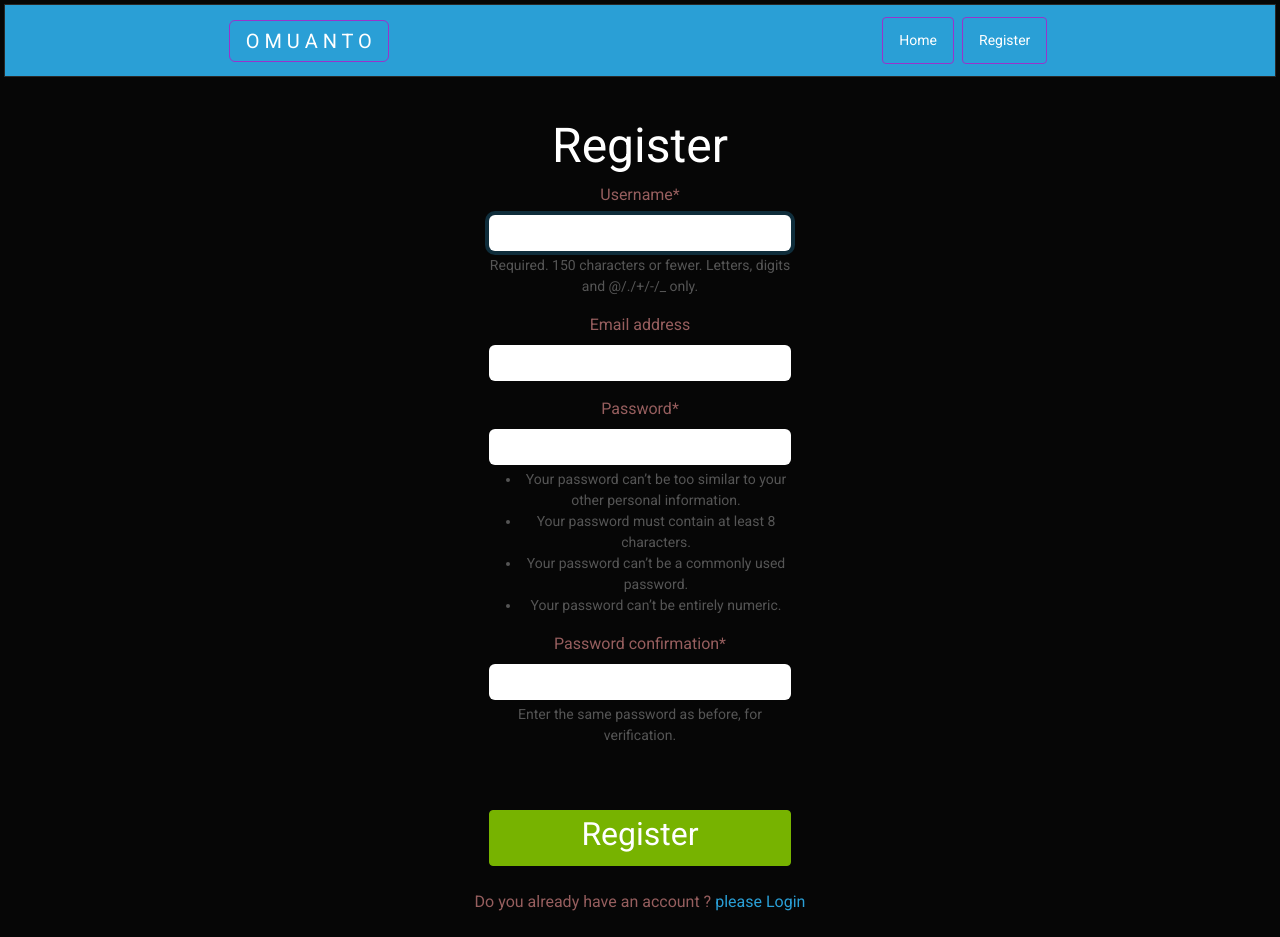
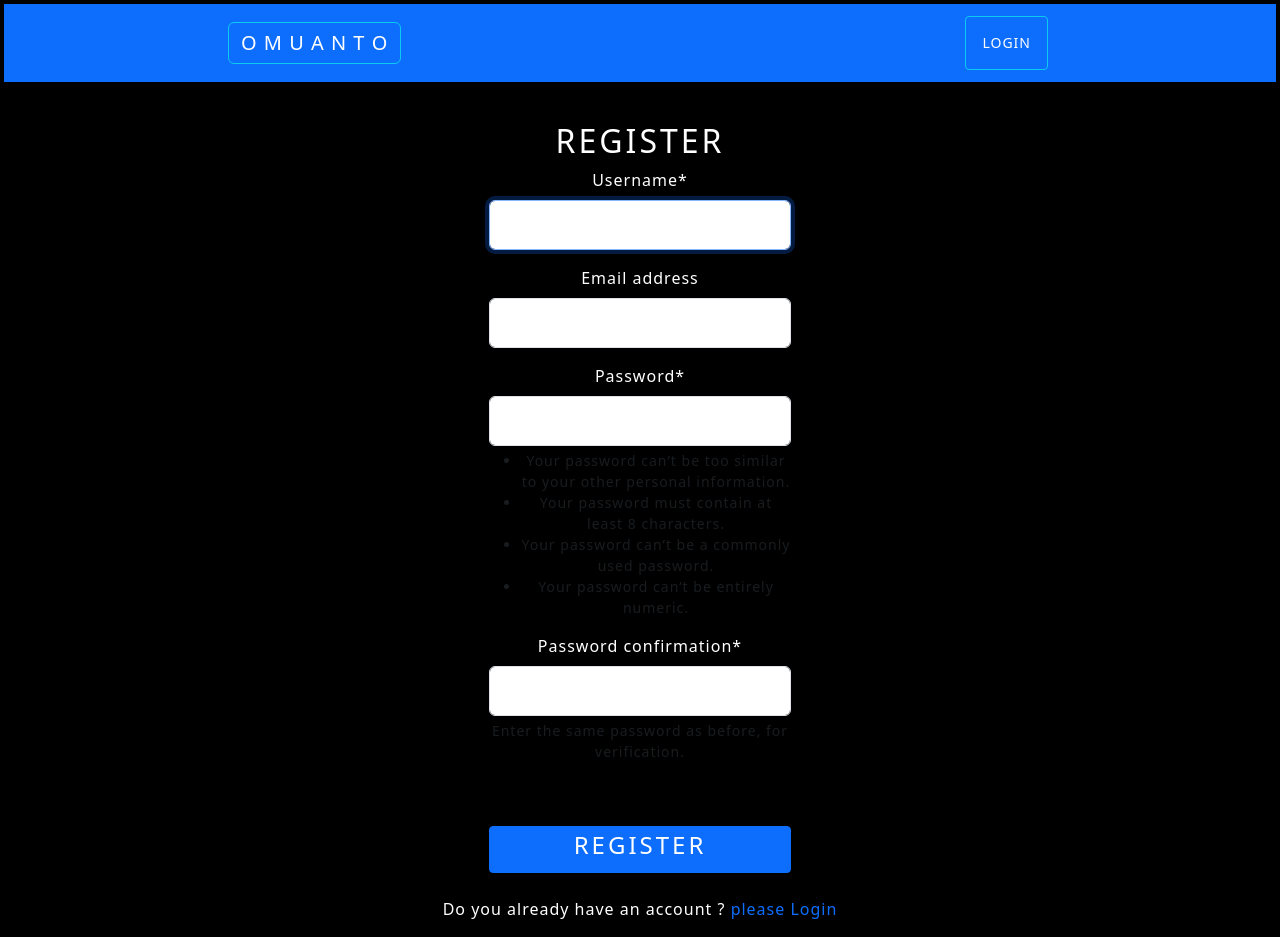
Before and after one commit to HugrisseDev/Django-task-manager, a Django app: page /register/ in a window 1280 px wide. Run offline with Django 4.2, Linux system fonts and the light colour scheme; the page is wider than the window, and the part outside it is not shown; some libraries are stand-ins or nearby versions.

Commit message:
many bugs being fixed

```diff
--- a/mainapp/forms.py
+++ b/mainapp/forms.py
@@ -16,6 +16,11 @@ class CreateUserForm(UserCreationForm):
     class Meta:
         model = User
         fields = ['username', 'email', 'password1', 'password2']
+        help_texts = {
+            'username': None,
+            'password': None,
+            'password2': None,
+        }
 
 
 class Loginform(AuthenticationForm):
--- a/static/css/style.css
+++ b/static/css/style.css
@@ -1,9 +1,10 @@
 
 body{
 
-    color: rgb(150, 94, 94);
+    color: #fff;
     justify-content: center;
     text-align: center;
+    background-color: black;
 }
 a{
     text-decoration: none;
--- a/templates/base.html
+++ b/templates/base.html
@@ -6,8 +6,11 @@
     <meta charset="UTF-8">
     <meta http-equiv="X-UA-Compatible" content="IE=edge">
     <meta name="viewport" content="width=device-width, initial-scale=1.0">
-    <link rel="stylesheet" href="https://bootswatch.com/5/cyborg/bootstrap.css">
-    <link rel="stylesheet"  href="{% static 'css/style.css' %}" >
+    <link rel="stylesheet" href="https://bootswatch.com/4/quartz/bootstrap.min.css">
+    <link rel="stylesheet" href="{% static 'css/style.css' %}" >
+    <link href="https://cdn.jsdelivr.net/npm/bootstrap@5.3.0-alpha2/dist/css/bootstrap.min.css" rel="stylesheet" integrity="sha384-aFq/bzH65dt+w6FI2ooMVUpc+21e0SRygnTpmBvdBgSdnuTN7QbdgL+OapgHtvPp" crossorigin="anonymous">
+
+
     <title>Omuanto</title>
 </head>
 <body>
@@ -23,14 +26,23 @@
                 </button>
           <div class="collapse navbar-collapse" id="navbarSupportedContent">
             <ul class="navbar-nav ms-auto mb-2 mb-lg-0">
+              {% if user.is_authenticated %}
               <li class="nav-item m-1 btn btn-outline-info btn-sm">
-                <a class="nav-link active" aria-current="page" href="{% url 'home' %}">Home</a>
+                    <a class="nav-link active" aria-current="page" href="{% url 'home' %}">Home</a>
+
               </li>
+              {% endif %}
               <li class="nav-item m-1 btn btn-outline-info btn-sm">
                 {% if user.is_authenticated %}
                     <a class="nav-link active" href="{% url 'dashboard'%}">{{ user.username }} | Dashboard</a>
                 {% else %}
-                    <a class="nav-link  active" href="{% url 'register'%}">Register </a>
+
+                    {% if 'login' in request.path %}
+                        <a class="nav-link  active" href="{% url 'register'%}">Register</a>
+                    {% elif 'register' in request.path %}
+                        <a class="nav-link  active" href="{% url 'login'%}">Login</a>
+                    {% endif %}
+
               {% endif %}
               </li>
             </ul>
--- a/templates/home.html
+++ b/templates/home.html
@@ -19,11 +19,11 @@
     <div class="row">
 
       <div id="carouselExampleIndicators" class="carousel slide" data-ride="carousel">
-        <ol class="carousel-indicators">
+        {% comment %} <ol class="carousel-indicators">
           <li data-target="#carouselExampleIndicators" data-slide-to="0" class="active"></li>
           <li data-target="#carouselExampleIndicators" data-slide-to="1"></li>
           <li data-target="#carouselExampleIndicators" data-slide-to="2"></li>
-        </ol>
+        </ol> {% endcomment %}
         <div class="carousel-inner">
           <div class="carousel-item active">
             <img class="d-block w-100 " src="{% static 'img/women1.jpg' %}" alt="First slide">
--- a/templates/login.html
+++ b/templates/login.html
@@ -46,7 +46,7 @@
 
                             <br>
 
-                                <button type="submit" class="btn col-10 col-md-8 col-lg-12 btn-success btn-sm" data-toggle="button" data-target="#exampleModal">
+                                <button type="submit" class="btn col-10 col-md-8 col-lg-12 btn-primary btn-sm" data-toggle="button" data-target="#exampleModal">
                                     <h4 class=" mx-auto ">Login</h4>
                                 </button>
 
--- a/templates/register.html
+++ b/templates/register.html
@@ -26,7 +26,7 @@
           <br>
           <br>
 
-            <button type="submit" class="btn col-10 col-md-8 col-lg-12 btn-success btn-sm"  data-toggle="button" aria-pressed="false" >
+            <button type="submit" class="btn col-10 col-md-8 col-lg-12 btn-primary btn-sm"  data-toggle="button" aria-pressed="false" >
                 <h4 class=" mx-auto">Register</h4>
             </button>
 
```
Also changed, not shown: other parts of static/css/style.css (+3 -0 lines), other parts of templates/base.html (+5 -0 lines), db.sqlite3.
